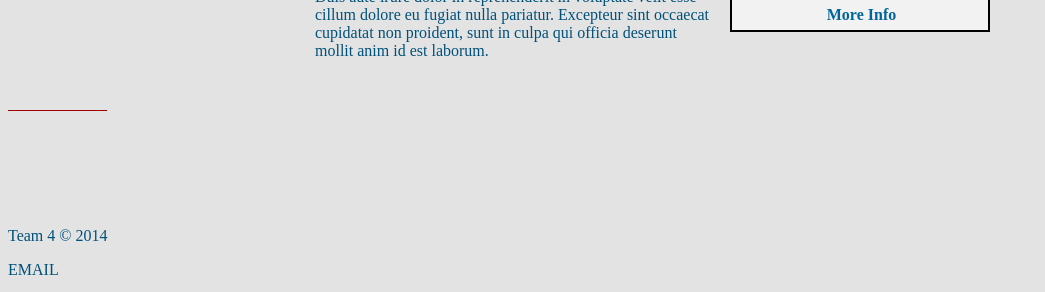
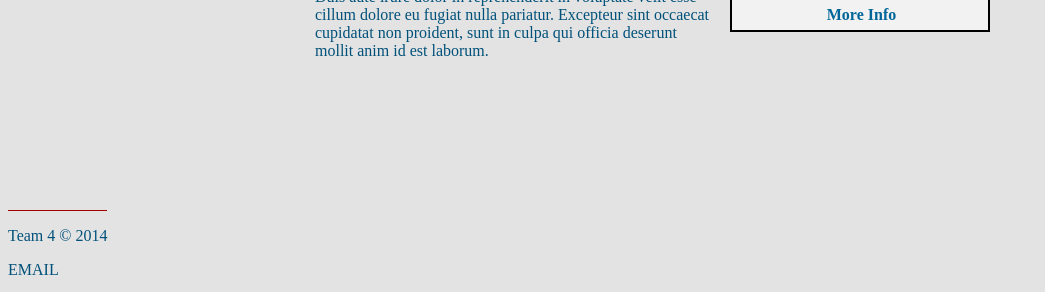
Before and after one commit to iinf362/team4, a Jekyll site: the page built from index.html, in a window 1280 px wide. Shown: the part 605-897 px from the top of the page, without its empty margins (0-1045 px from the left). Built offline with Jekyll 4.4.1, drawn with Linux system fonts in a browser that asks for light colours.

Commit message:
Fixing the footer

```diff
--- a/css/main.css
+++ b/css/main.css
@@ -69,6 +69,7 @@ body {
 	display: block;
 	max-width: 700px;
 	margin: 0 auto;
+	margin-bottom: 100px;
 }
 
 .container h2 {
@@ -192,7 +193,7 @@ body {
 .footer {
 	position: absolute;
 	bottom: 0;
-	padding-top: 100px;
+	margin-top: 100px;
 	max-width:100%;
 	color: #00517a;
 	border-top: 1px solid #a30000;
```
